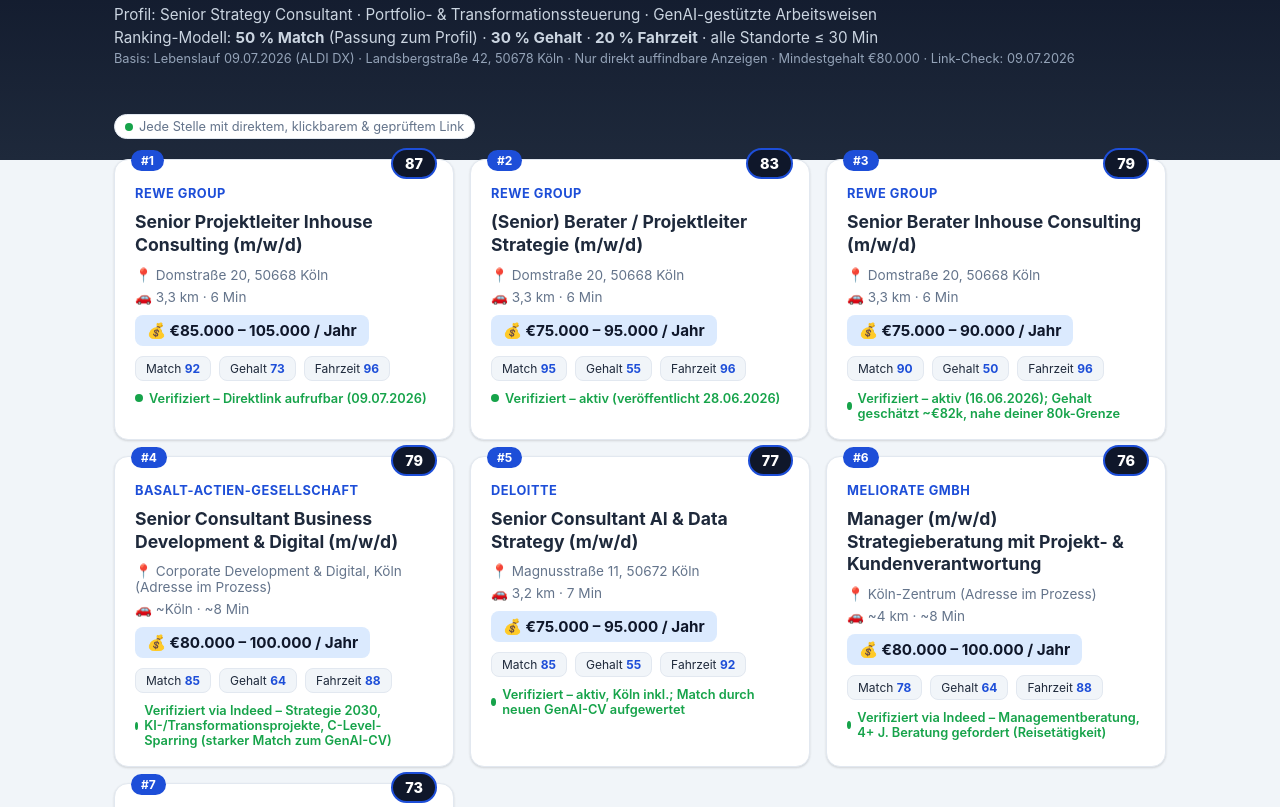
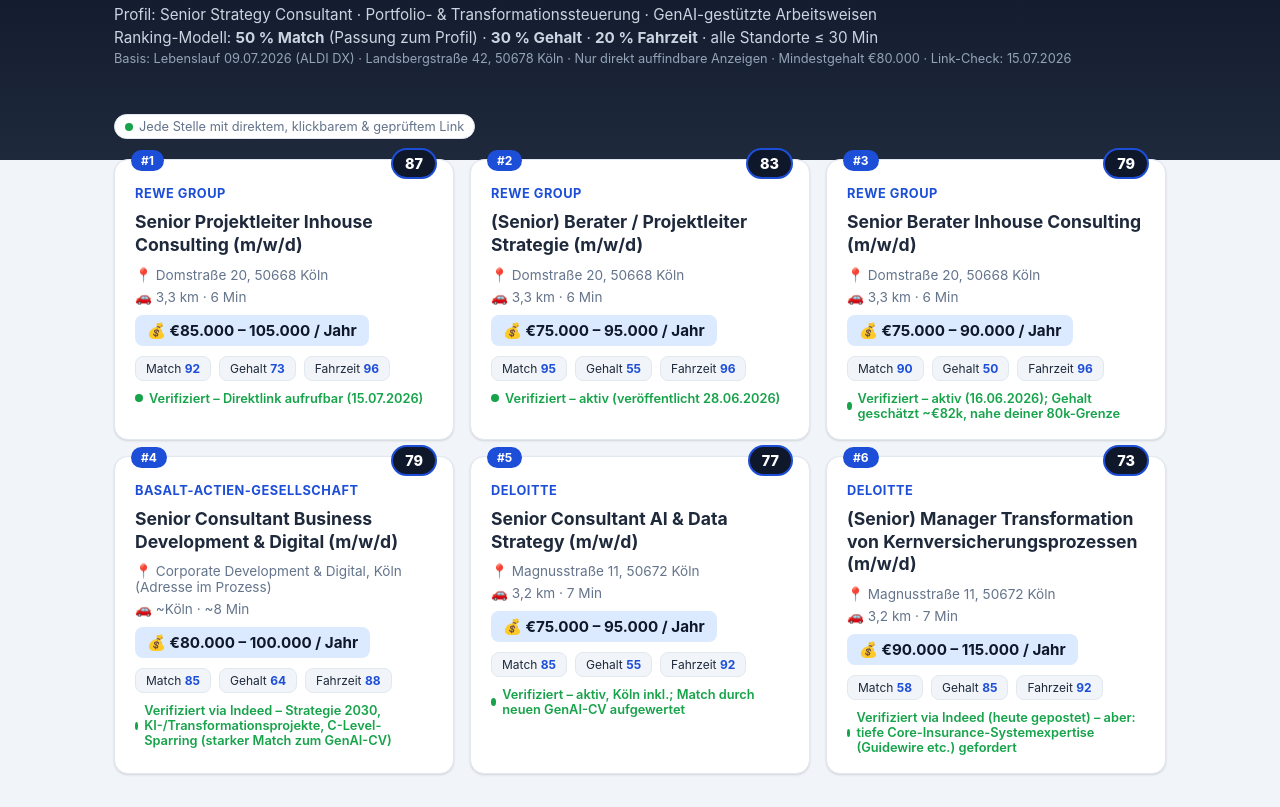
Before and after one commit to Mayestro/koeln-jobs, a plain HTML site: page index.html in a window 1280 px wide. Shown: the part 80-887 px from the top of the page. Drawn offline with Linux system fonts and the light colour scheme.

Commit message:
Update 15.07.2026: Meliorate entfernt (abgelaufen), Indeed-Links erneuert, alle Bestandslinks geprueft (6 Stellen)

```diff
--- a/index.html
+++ b/index.html
@@ -85,7 +85,7 @@
   <h1>🎯 Jobsuche Köln – Strategy, Transformation &amp; GenAI</h1>
   <p>Profil: Senior Strategy Consultant · Portfolio- &amp; Transformationssteuerung · GenAI-gestützte Arbeitsweisen</p>
   <p>Ranking-Modell: <b>50 % Match</b> (Passung zum Profil) · <b>30 % Gehalt</b> · <b>20 % Fahrzeit</b> · alle Standorte ≤ 30 Min</p>
-  <p class="updated">Basis: Lebenslauf 09.07.2026 (ALDI DX) · Landsbergstraße 42, 50678 Köln · Nur direkt auffindbare Anzeigen · Mindestgehalt €80.000 · Link-Check: 09.07.2026</p>
+  <p class="updated">Basis: Lebenslauf 09.07.2026 (ALDI DX) · Landsbergstraße 42, 50678 Köln · Nur direkt auffindbare Anzeigen · Mindestgehalt €80.000 · Link-Check: 15.07.2026</p>
 </header>
 
 <div class="container">
@@ -96,7 +96,7 @@
 </div>
 
 <footer>
-  <p><b>Methodik:</b> Basis ist der aktualisierte Lebenslauf (09.07.2026): Strategieberatung mit Schwerpunkt Projekt-, Transformations- &amp; Investment-Portfoliomanagement sowie GenAI-gestützte Arbeitsweisen (ServiceNow Strategic Planning, ChatGPT/Azure, Claude). Nur Stellen mit am 09.07.2026 bestätigter Existenz. Grün = direkter Anzeigenlink; gelb = inhaltlich bestätigt, Portal dynamisch (Rollennamen in der Liste/Suche eingeben). Match-Score = fachliche Passung zum Profil. Gehalts-Score = normierte Mitte der geschätzten/angegebenen Gehaltsspanne. Fahrzeit-Score = normierte Auto-Fahrzeit ab Landsbergstraße 42 (OpenStreetMap/OSRM), alle Standorte ≤ 30 Min. Gesamt = 0,5×Match + 0,3×Gehalt + 0,2×Fahrzeit. Private Recherchezusammenstellung, keine offizielle Stellenbörse.</p>
+  <p><b>Methodik:</b> Basis ist der aktualisierte Lebenslauf (09.07.2026): Strategieberatung mit Schwerpunkt Projekt-, Transformations- &amp; Investment-Portfoliomanagement sowie GenAI-gestützte Arbeitsweisen (ServiceNow Strategic Planning, ChatGPT/Azure, Claude). Nur Stellen mit am 15.07.2026 bestätigter Existenz. Grün = direkter Anzeigenlink; gelb = inhaltlich bestätigt, Portal dynamisch (Rollennamen in der Liste/Suche eingeben). Match-Score = fachliche Passung zum Profil. Gehalts-Score = normierte Mitte der geschätzten/angegebenen Gehaltsspanne. Fahrzeit-Score = normierte Auto-Fahrzeit ab Landsbergstraße 42 (OpenStreetMap/OSRM), alle Standorte ≤ 30 Min. Gesamt = 0,5×Match + 0,3×Gehalt + 0,2×Fahrzeit. Private Recherchezusammenstellung, keine offizielle Stellenbörse.</p>
 </footer>
 
 <script>
@@ -105,7 +105,7 @@
     link: "https://karriere.rewe-group.com/konzernzentrale/job/K%C3%B6ln-Senior-Projektleiter-Inhouse-Consulting-(mwd)-NW-50933/902369301/",
     address: "Domstraße 20, 50668 Köln", distance: "3,3 km · 6 Min", salary: "€85.000 – 105.000",
     match: 92, gehalt: 73, zeit: 96, total: 87,
-    status: "active", statusText: "Verifiziert – Direktlink aufrufbar (09.07.2026)" },
+    status: "active", statusText: "Verifiziert – Direktlink aufrufbar (15.07.2026)" },
   { company: "REWE Group", role: "(Senior) Berater / Projektleiter Strategie (m/w/d)",
     link: "https://karriere.rewe-group.com/konzernzentrale/job/K%C3%B6ln-(Senior)-Berater-Projektleiter-Strategie-(mwd)-NW-50933/1287747001/",
     address: "Domstraße 20, 50668 Köln", distance: "3,3 km · 6 Min", salary: "€75.000 – 95.000",
@@ -117,7 +117,7 @@
     match: 90, gehalt: 50, zeit: 96, total: 79,
     status: "active", statusText: "Verifiziert – aktiv (16.06.2026); Gehalt geschätzt ~€82k, nahe deiner 80k-Grenze" },
   { company: "Basalt-Actien-Gesellschaft", role: "Senior Consultant Business Development & Digital (m/w/d)",
-    link: "https://to.indeed.com/aa9gwkcykhkr",
+    link: "https://to.indeed.com/aa4yxc79rw46",
     address: "Corporate Development & Digital, Köln (Adresse im Prozess)", distance: "~Köln · ~8 Min", salary: "€80.000 – 100.000",
     match: 85, gehalt: 64, zeit: 88, total: 79,
     status: "active", statusText: "Verifiziert via Indeed – Strategie 2030, KI-/Transformationsprojekte, C-Level-Sparring (starker Match zum GenAI-CV)" },
@@ -126,13 +126,8 @@
     address: "Magnusstraße 11, 50672 Köln", distance: "3,2 km · 7 Min", salary: "€75.000 – 95.000",
     match: 85, gehalt: 55, zeit: 92, total: 77,
     status: "active", statusText: "Verifiziert – aktiv, Köln inkl.; Match durch neuen GenAI-CV aufgewertet" },
-  { company: "Meliorate GmbH", role: "Manager (m/w/d) Strategieberatung mit Projekt- & Kundenverantwortung",
-    link: "https://to.indeed.com/aazpqyxdcrdv",
-    address: "Köln-Zentrum (Adresse im Prozess)", distance: "~4 km · ~8 Min", salary: "€80.000 – 100.000",
-    match: 78, gehalt: 64, zeit: 88, total: 76,
-    status: "active", statusText: "Verifiziert via Indeed – Managementberatung, 4+ J. Beratung gefordert (Reisetätigkeit)" },
   { company: "Deloitte", role: "(Senior) Manager Transformation von Kernversicherungsprozessen (m/w/d)",
-    link: "https://to.indeed.com/aavgglpd7b72",
+    link: "https://to.indeed.com/aagz8cwgh7qm",
     address: "Magnusstraße 11, 50672 Köln", distance: "3,2 km · 7 Min", salary: "€90.000 – 115.000",
     match: 58, gehalt: 85, zeit: 92, total: 73,
     status: "active", statusText: "Verifiziert via Indeed (heute gepostet) – aber: tiefe Core-Insurance-Systemexpertise (Guidewire etc.) gefordert" }
```
